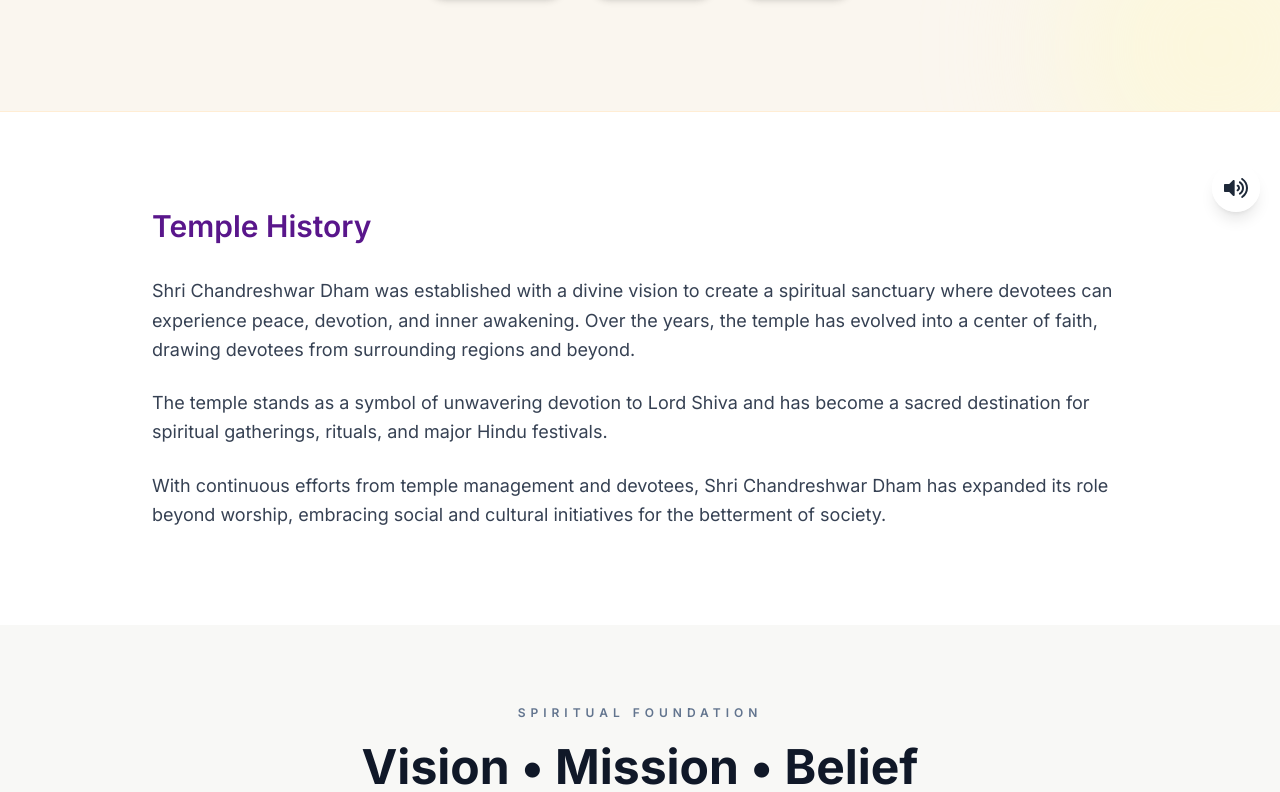
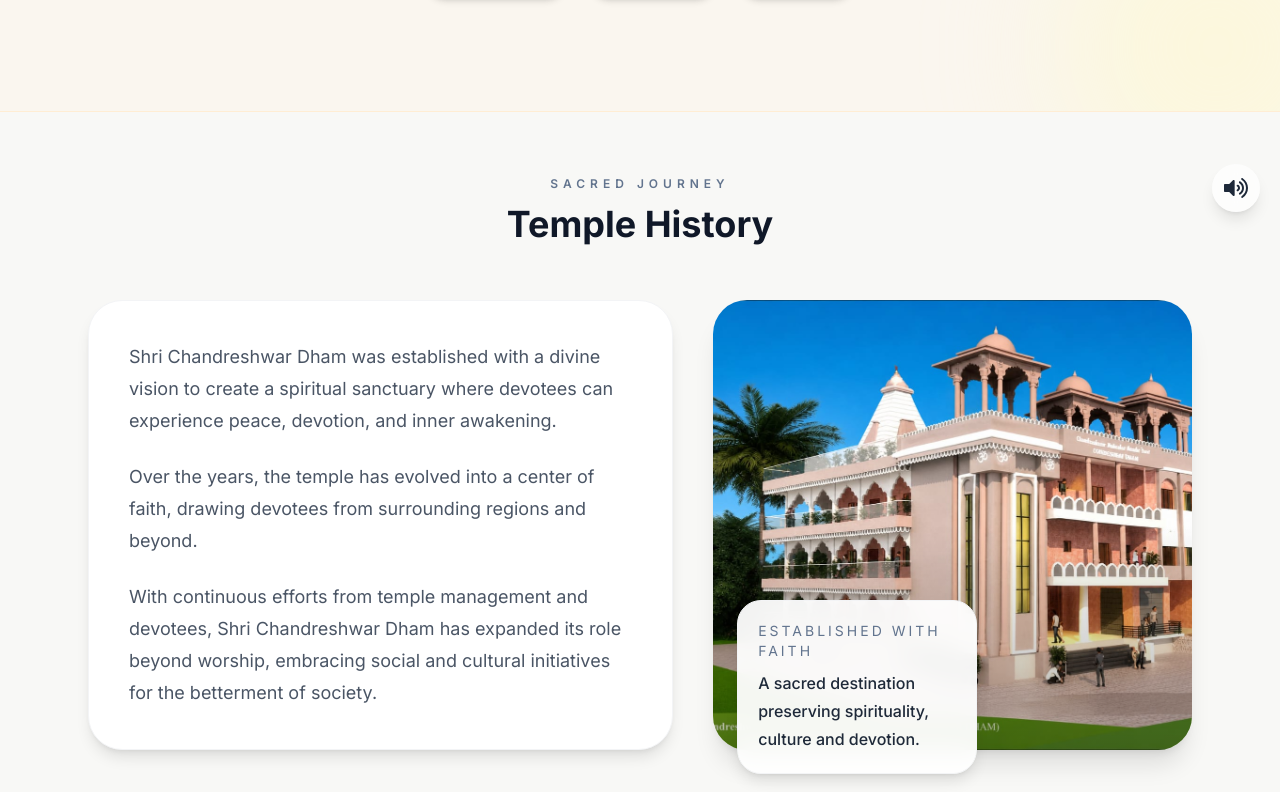
Before and after one commit to PathakAnshika/ShivTempleWebsite, a Next.js app: page /about in a window 1280 px wide. Shown: the part 568-1360 px from the top of the page. Built offline with nearby package versions, Linux system fonts and the light colour scheme.

Commit message:
Upgrade Next.js to fix security vulnerability

```diff
--- a/app/about/page.jsx
+++ b/app/about/page.jsx
@@ -167,37 +167,158 @@ export default function AboutPage() {
 </section>
 
   {/* ===== TEMPLE HISTORY ===== */}
-      <section className="py-24 bg-white">
-        <div className="max-w-5xl mx-auto px-6">
-          <h2 className="text-3xl font-semibold text-purple-900 mb-8">
+<section className="bg-[#f8f8f6] py-16 overflow-hidden">
+
+  <div className="max-w-6xl mx-auto px-6">
+
+    {/* Heading */}
+    <div className="text-center mb-14">
+
+      <p className="
+        uppercase tracking-[5px]
+        text-slate-500
+        text-xs font-semibold
+        mb-3
+      ">
+        Sacred Journey
+      </p>
+
+      <h2 className="
+        text-3xl md:text-4xl
+        font-bold
+        text-gray-900
+      ">
         Temple History
       </h2>
 
-          <div className="space-y-6 text-gray-700 leading-relaxed text-lg">
-            <p>
-              Shri Chandreshwar Dham was established with a divine vision
-              to create a spiritual sanctuary where devotees can experience
-              peace, devotion, and inner awakening. Over the years, the temple
-              has evolved into a center of faith, drawing devotees from
-              surrounding regions and beyond.
+    </div>
+
+    {/* Main Layout */}
+    <div className="
+      grid lg:grid-cols-[1.1fr_0.9fr]
+      gap-10
+      items-center
+    ">
+
+      {/* ===== LEFT CONTENT ===== */}
+      <div className="
+        bg-white
+        rounded-[34px]
+        p-8 md:p-10
+        shadow-lg
+        border border-gray-100
+      ">
+
+        <div className="space-y-6">
+
+          <p className="
+            text-gray-600
+            leading-8
+            text-base md:text-lg
+          ">
+            Shri Chandreshwar Dham was established
+            with a divine vision to create a spiritual
+            sanctuary where devotees can experience
+            peace, devotion, and inner awakening.
           </p>
 
-            <p>
-              The temple stands as a symbol of unwavering devotion to Lord
-              Shiva and has become a sacred destination for spiritual
-              gatherings, rituals, and major Hindu festivals.
+          <p className="
+            text-gray-600
+            leading-8
+            text-base md:text-lg
+          ">
+            Over the years, the temple has evolved
+            into a center of faith, drawing devotees
+            from surrounding regions and beyond.
           </p>
 
-            <p>
-              With continuous efforts from temple management and devotees,
-              Shri Chandreshwar Dham has expanded its role beyond worship,
-              embracing social and cultural initiatives for the betterment
-              of society.
+          <p className="
+            text-gray-600
+            leading-8
+            text-base md:text-lg
+          ">
+            With continuous efforts from temple
+            management and devotees, Shri Chandreshwar
+            Dham has expanded its role beyond worship,
+            embracing social and cultural initiatives
+            for the betterment of society.
           </p>
+
         </div>
+
       </div>
+
+      {/* ===== RIGHT SIDE ===== */}
+      <div className="relative">
+
+        {/* Main Image */}
+        <div className="
+          rounded-[34px]
+          overflow-hidden
+          shadow-xl
+          relative
+        ">
+
+          <img
+            src="/images/MandirStructure.jpeg"
+            alt="Temple"
+            className="
+              w-full
+              h-[450px]
+              object-cover
+            "
+          />
+
+          {/* Overlay */}
+          <div className="
+            absolute inset-0
+            bg-gradient-to-t
+            from-black/30 via-transparent to-transparent
+          "></div>
+
+        </div>
+
+        {/* Floating Small Card */}
+        <div className="
+          absolute -bottom-6 left-6
+          bg-white/95
+          backdrop-blur-md
+          rounded-[24px]
+          p-5
+          shadow-lg
+          border border-gray-100
+          max-w-[240px]
+        ">
+
+          <p className="
+            text-sm
+            text-slate-500
+            uppercase tracking-[3px]
+            mb-2
+          ">
+            Established With Faith
+          </p>
+
+          <p className="
+            text-gray-800
+            text-base
+            leading-7
+            font-medium
+          ">
+            A sacred destination preserving
+            spirituality, culture and devotion.
+          </p>
+
+        </div>
+
+      </div>
+
+    </div>
+
+  </div>
+
 </section>
-{/* ===== VISION / MISSION / BELIEF ===== */}
+
 {/* ===== VISION / MISSION / BELIEF ===== */}
 <section className="bg-[#f8f8f6] py-20 overflow-hidden">
 
```
Lines whose indentation alone changed are shown as unchanged.
